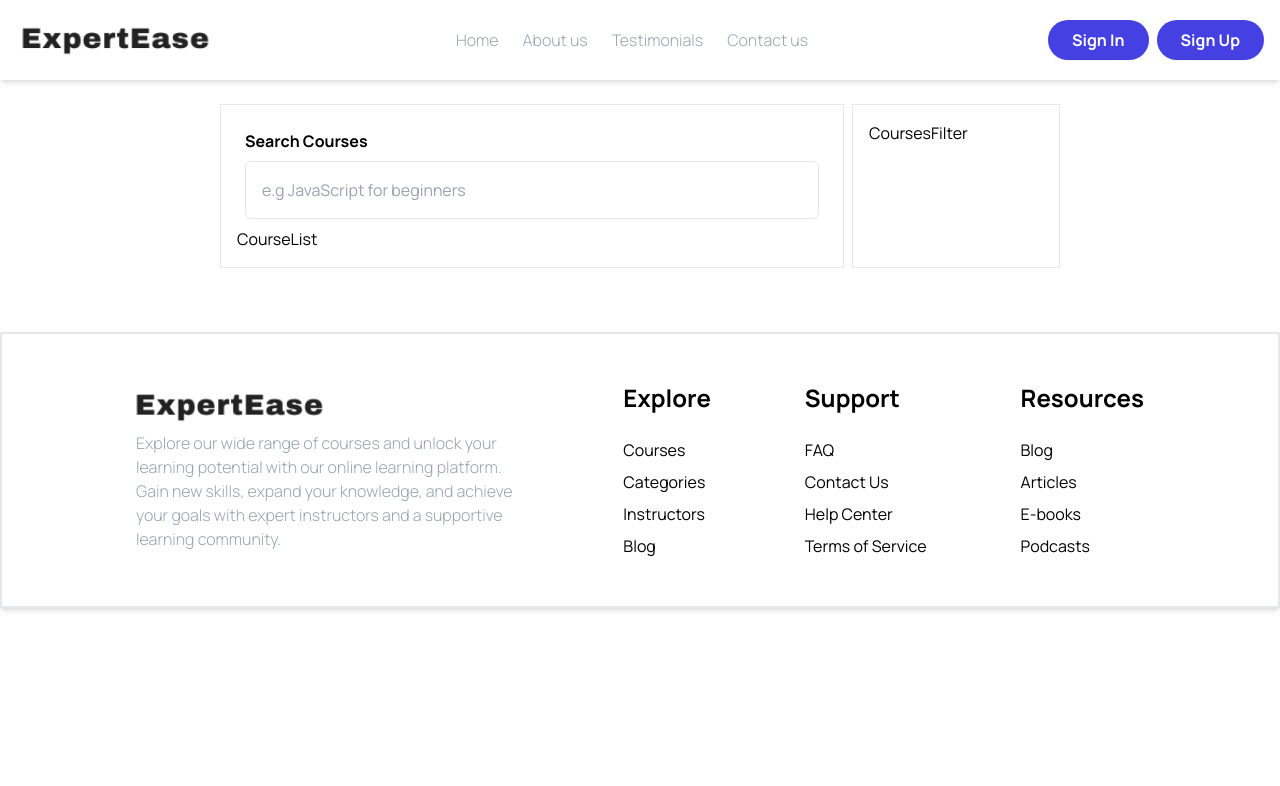
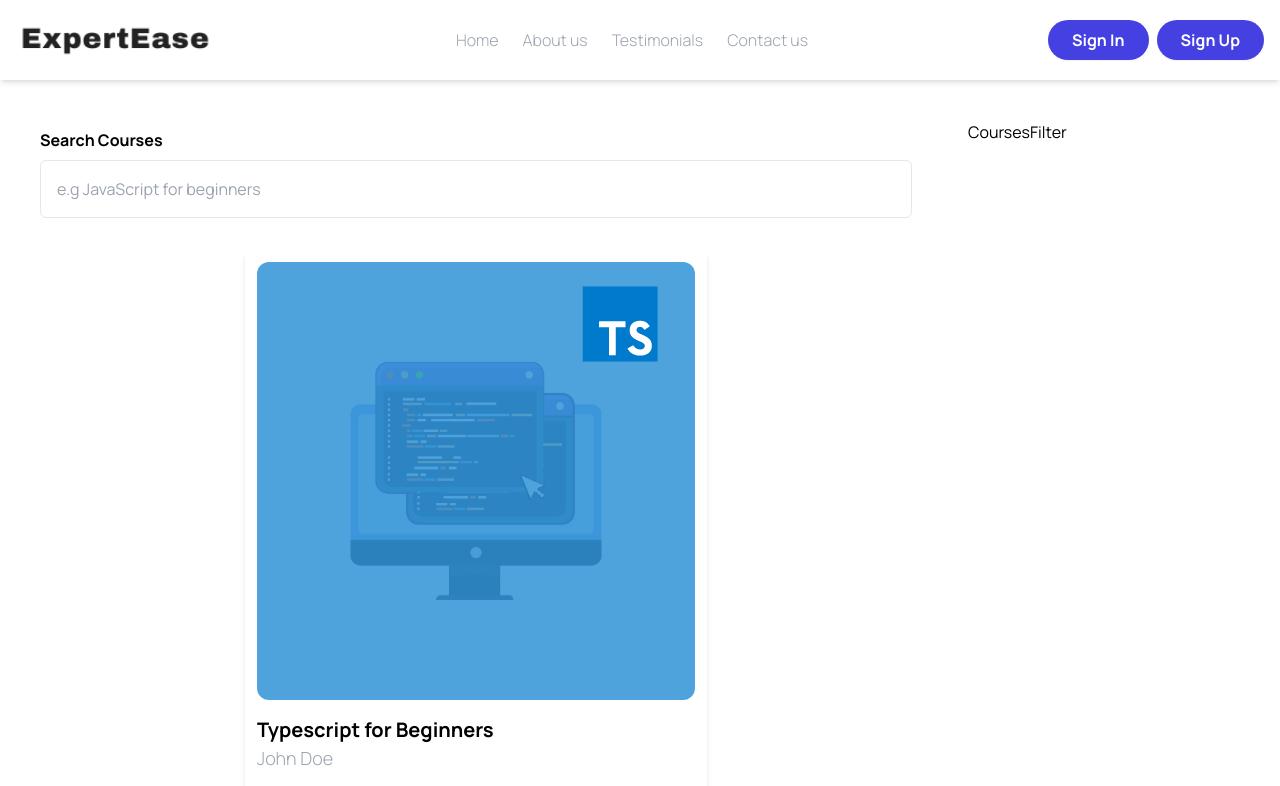
Before and after one commit to Dzenoo/Online-Learning-Platform, a Next.js app: page /courses in a window 1280 px wide. Shown: the top 786 px of the page. Built offline with nearby package versions, Linux system fonts and the light colour scheme.

Commit message:
adding courses page

```diff
--- a/app/courses/page.tsx
+++ b/app/courses/page.tsx
@@ -1,14 +1,15 @@
 import { CourseList, CoursesFilter, CoursesInput } from "@/components/courses";
+import { CoursesData } from "@/data/coursesdata.config";
 import React from "react";
 
-const CoursesPage = () => {
+const CoursesPage: React.FC = () => {
   return (
-    <section className="p-4 mt-2 flex justify-center items-stretch flex-wrap gap-2">
-      <div className="p-4 basis-1/2 border">
+    <section className="p-4 mt-2 flex justify-center gap-4 items-stretch flex-wrap">
+      <div className="p-4 basis-1/2 grow">
         <CoursesInput />
-        <CourseList />
+        <CourseList courses={CoursesData} />
       </div>
-      <div className="p-4 basis-1/6 border">
+      <div className="p-4 basis-1/4">
         <CoursesFilter />
       </div>
     </section>
--- a/components/courses/CourseList.tsx
+++ b/components/courses/CourseList.tsx
@@ -1,7 +1,25 @@
+import {
+  CourseCardLandingProps,
+  CourseListProps,
+} from "@/types/CourseCardTypes";
 import React from "react";
+import { CourseCard } from "../landing";
 
-const CourseList = () => {
-  return <div>CourseList</div>;
+const CourseList: React.FC<CourseListProps> = ({ courses }) => {
+  return (
+    <div className="flex justify-center items-stretch gap-4 p-6 flex-wrap">
+      {courses.map((course: CourseCardLandingProps) => (
+        <CourseCard
+          key={course.id}
+          id={course.id}
+          title={course.title}
+          instructor={course.instructor}
+          image={course.image}
+          price={course.price}
+        />
+      ))}
+    </div>
+  );
 };
 
 export default CourseList;
--- a/components/courses/filter/CoursesFilter.tsx
+++ b/components/courses/filter/CoursesFilter.tsx
@@ -1,6 +1,6 @@
 import React from "react";
 
-const CoursesFilter = () => {
+const CoursesFilter: React.FC = () => {
   return <div>CoursesFilter</div>;
 };
 
--- a/components/courses/filter/CoursesInput.tsx
+++ b/components/courses/filter/CoursesInput.tsx
@@ -5,7 +5,7 @@ import { useValidation } from "@/hooks/useValidation";
 import { VALIDATOR_REQUIRE } from "@/utility/validators";
 import React from "react";
 
-const CoursesInput = () => {
+const CoursesInput: React.FC = () => {
   const searchInput = useValidation([VALIDATOR_REQUIRE()]);
 
   return (
--- a/components/shared/CourseCard.tsx
+++ b/components/shared/CourseCard.tsx
@@ -17,7 +17,7 @@ const CourseCard: React.FC<CourseCardLandingProps> = ({
   const discountedPrice = price - discountAmount;
 
   return (
-    <Card styles="w-[360px] flex flex-col gap-4 hover:shadow-xl transition">
+    <Card styles="w-[300px] flex flex-col gap-4 hover:shadow-xl transition">
       <Link href={`/courses/${id}`}>
         <Image
           src={image}
--- a/data/coursesdata.config.ts
+++ b/data/coursesdata.config.ts
@@ -35,4 +35,16 @@ export const CoursesData = [
     duration: "8 weeks",
     popularity: "High",
   },
+  {
+    id: "c4",
+    title: "React for Beginners",
+    price: 129,
+    image: "/assets/images/react-img.png",
+    instructor: "Mike Johnson",
+    category: "Web Development",
+    skillLevel: "Beginner",
+    language: "English",
+    duration: "8 weeks",
+    popularity: "High",
+  },
 ];
--- a/types/CourseCardTypes.tsx
+++ b/types/CourseCardTypes.tsx
@@ -5,3 +5,7 @@ export interface CourseCardLandingProps {
   image: string;
   instructor: string;
 }
+
+export interface CourseListProps {
+  courses: CourseCardLandingProps[];
+}
```
